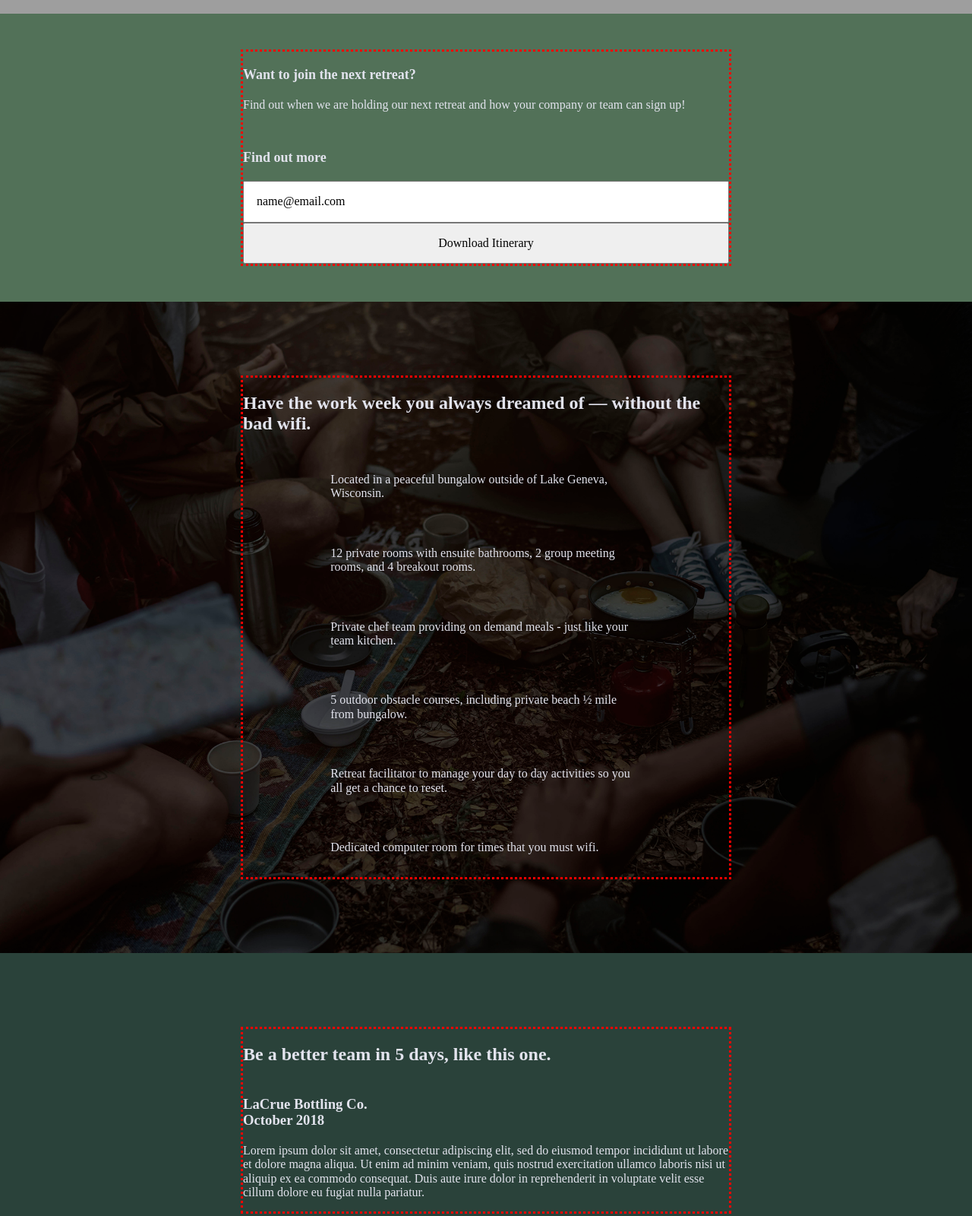
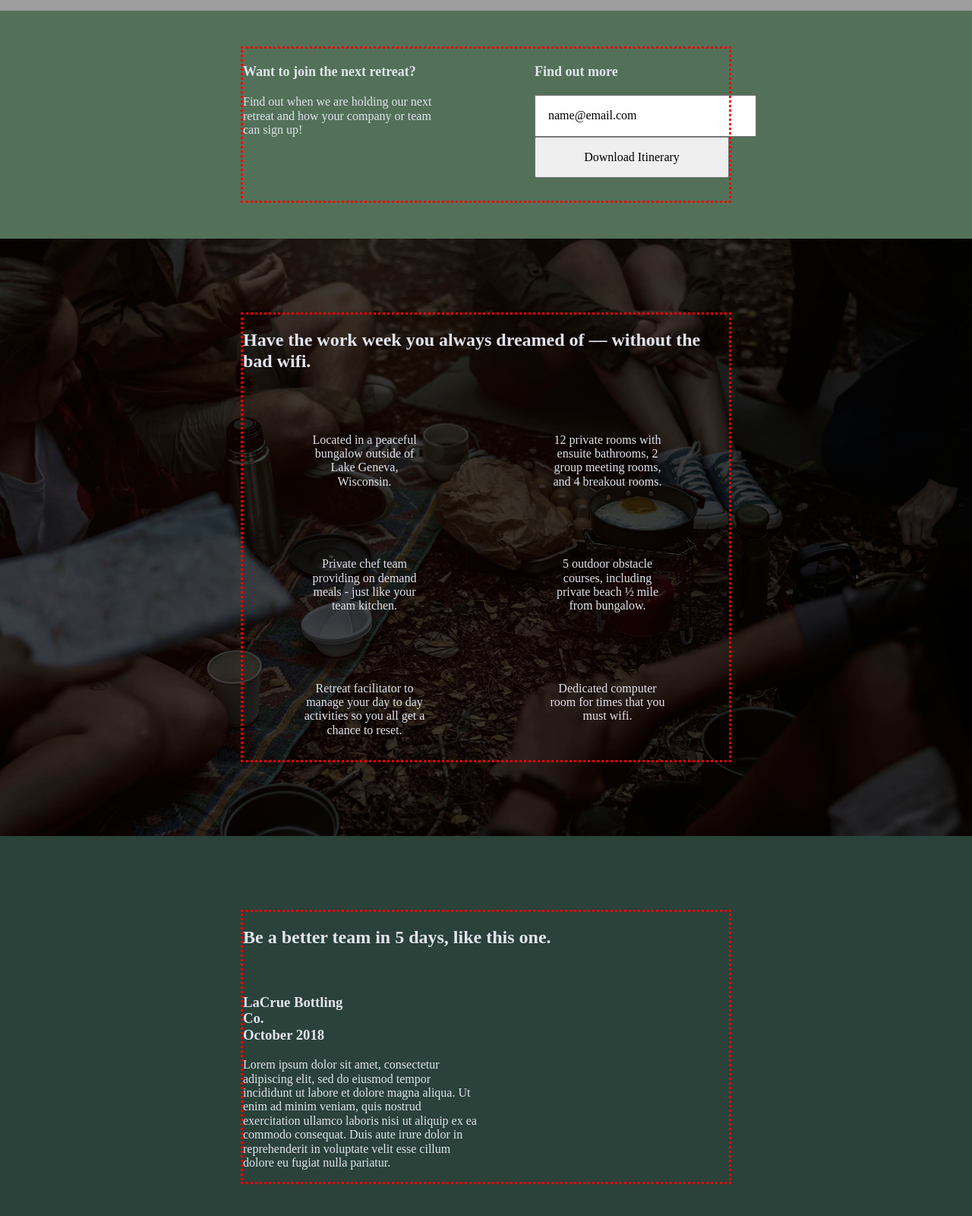
Before and after one commit to Sayako-Y/unplugged-revised, a website built with Parcel: page index.html in a window 1280 px wide. Shown: the part 580-2180 px from the top of the page at 76% size. Built offline with nearby package versions, Linux system fonts and the light colour scheme; grey boxes are pictures that could not be loaded.

Commit message:
Added tablet styles

```diff
--- a/css/main.css
+++ b/css/main.css
@@ -425,12 +425,11 @@ aside p {
 @media only screen and (min-width: 768px) {
   /* General Styles */
   .content-wrapper {
-    width: 640px;
+    max-width: 640px;
     margin: 100px 0;
   }
 
   /* Header Styles */
-
   header {
     padding: 33px 0;
   }
@@ -438,6 +437,7 @@ aside p {
   header .content-wrapper {
     width: 100%;
     justify-content: space-between;
+    flex-wrap: nowrap;
   }
 
   .header-divider {
@@ -456,6 +456,16 @@ aside p {
 
   nav ul li a {
     color: #e2e3ed;
+  }
+
+  footer .content-wrapper {
+    width: 65%;
+  }
+
+  .footer-content {
+    display: flex;
+    justify-content: space-between;
+    align-items: center;
   }
 
   footer .contact {
@@ -478,8 +488,26 @@ aside p {
   }
 
   /* Aside Styles */
+  aside {
+    height: 300px;
+  }
   aside .content-wrapper {
     margin: 50px 0;
+    display: flex;
+    justify-content: space-between;
+    align-content: flex-start;
+    flex-wrap: wrap;
+    flex-direction: row;
+  }
+
+  aside .content-wrapper .form-description,
+  aside .content-wrapper .form {
+    margin: 0;
+    width: 40%;
+  }
+
+  aside .form input {
+    width: 100%;
   }
 
   /* Features Styles */
@@ -487,9 +515,73 @@ aside p {
     margin-bottom: 20px;
   }
 
+  .features-items {
+    display: flex;
+    justify-content: center;
+  }
+
+  .features article {
+    /* width: 50%; */
+    display: flex;
+    align-items: center;
+    flex-flow: column wrap;
+    flex-basis: 50%;
+    /* justify-content: space-around; */
+  }
+
+  .features .fontawesome-icons {
+    margin-bottom: 30px;
+  }
+
+  .features .features-description {
+    width: 50%;
+    justify-content: center;
+    text-align: center;
+  }
+
   /* Reviews Styles */
   .reviews h2 {
     width: 75%;
+  }
+
+  .reviews article {
+    display: flex;
+    justify-content: space-between;
+  }
+
+  .reviews article div {
+    width: 49%;
+  }
+
+  /* ==========================================================================
+   About Page
+   ========================================================================== */
+
+  .mission h2 {
+    margin-bottom: 20px;
+  }
+
+  .mission-content {
+    display: flex;
+    justify-content: space-between;
+  }
+  .mission-content p {
+    width: 45%;
+  }
+
+  /* ==========================================================================
+   FAQ Page
+   ========================================================================== */
+  .faq .content-wrapper {
+    justify-content: space-between;
+  }
+
+  .faq h2 {
+    width: 80%;
+  }
+
+  .faq-content {
+    width: 45%;
   }
 }
 
--- a/index.html
+++ b/index.html
@@ -56,10 +56,11 @@
               or team can sign up!
             </p>
           </div>
-          <div class="form"></div>
+          <div class="form">
             <h3>Find out more</h3>
             <input type="text" name="name" value="name@email.com" />
             <input type="button" value="Download Itinerary" />
+          </div>
         </div>
       </aside>
       <section class="features">
@@ -116,6 +117,7 @@
         <div class="content-wrapper">
           <h2>Be a better team in 5 days, like this one.</h2>
           <article>
+            <div>
               <h3>
                 LaCrue Bottling Co.<br />
                 October 2018
@@ -124,10 +126,11 @@
                 Lorem ipsum dolor sit amet, consectetur adipiscing elit, sed do
                 eiusmod tempor incididunt ut labore et dolore magna aliqua. Ut
                 enim ad minim veniam, quis nostrud exercitation ullamco laboris
-              nisi ut aliquip ex ea commodo consequat. Duis aute irure dolor in
-              reprehenderit in voluptate velit esse cillum dolore eu fugiat
+                nisi ut aliquip ex ea commodo consequat. Duis aute irure dolor
+                in reprehenderit in voluptate velit esse cillum dolore eu fugiat
                 nulla pariatur.
               </p>
+            </div>
           </article>
         </div>
       </section>
@@ -153,9 +156,9 @@
               <p><a href="#" target="_blank">Instagram</a></p>
             </div>
           </div>
+        </div>
         <div class="copyright">
           <p>Copyright 202X | Unplugged</p>
-          </div>
         </div>
       </div>
     </footer>
```
Also changed, not shown: about/index.html (+3 -3 lines), faq/index.html (+3 -3 lines). Lines whose indentation alone changed are shown as unchanged.
